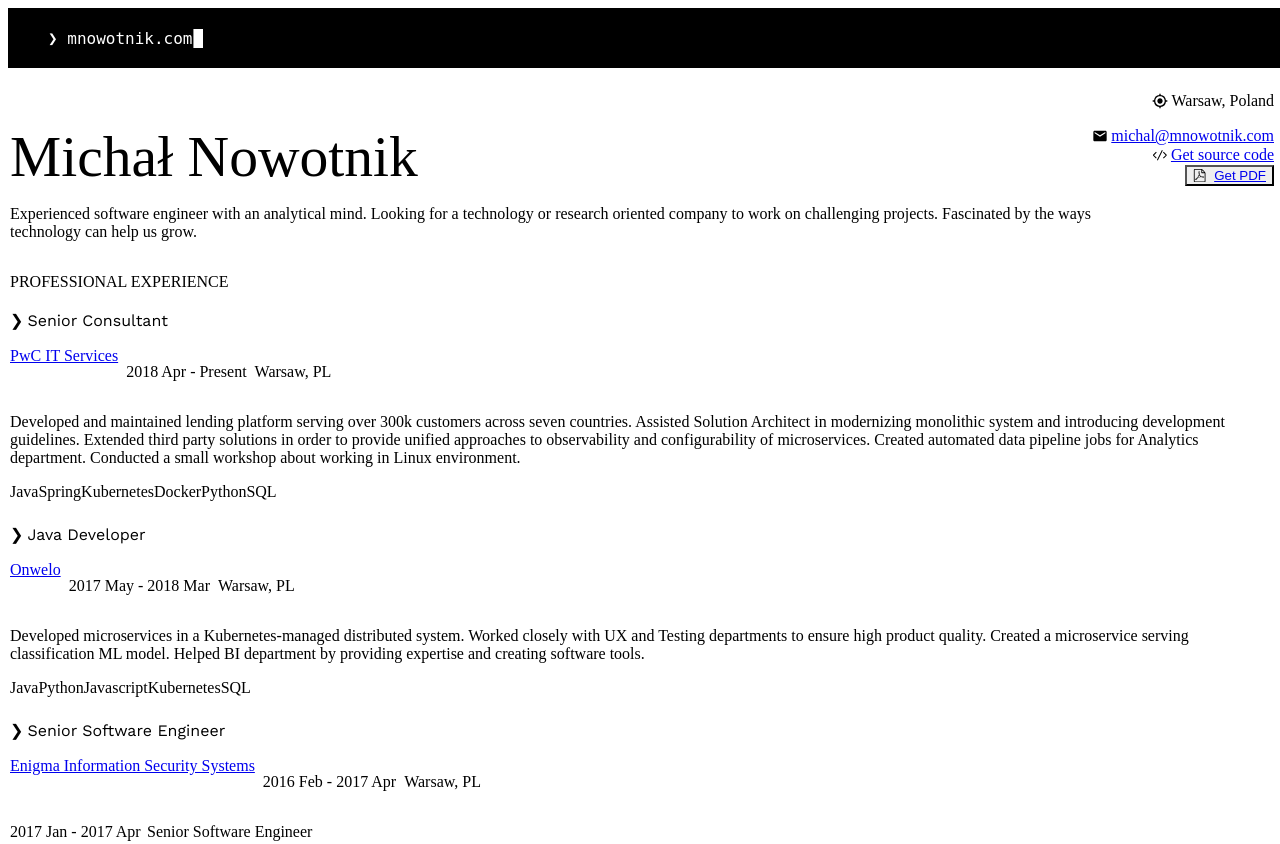
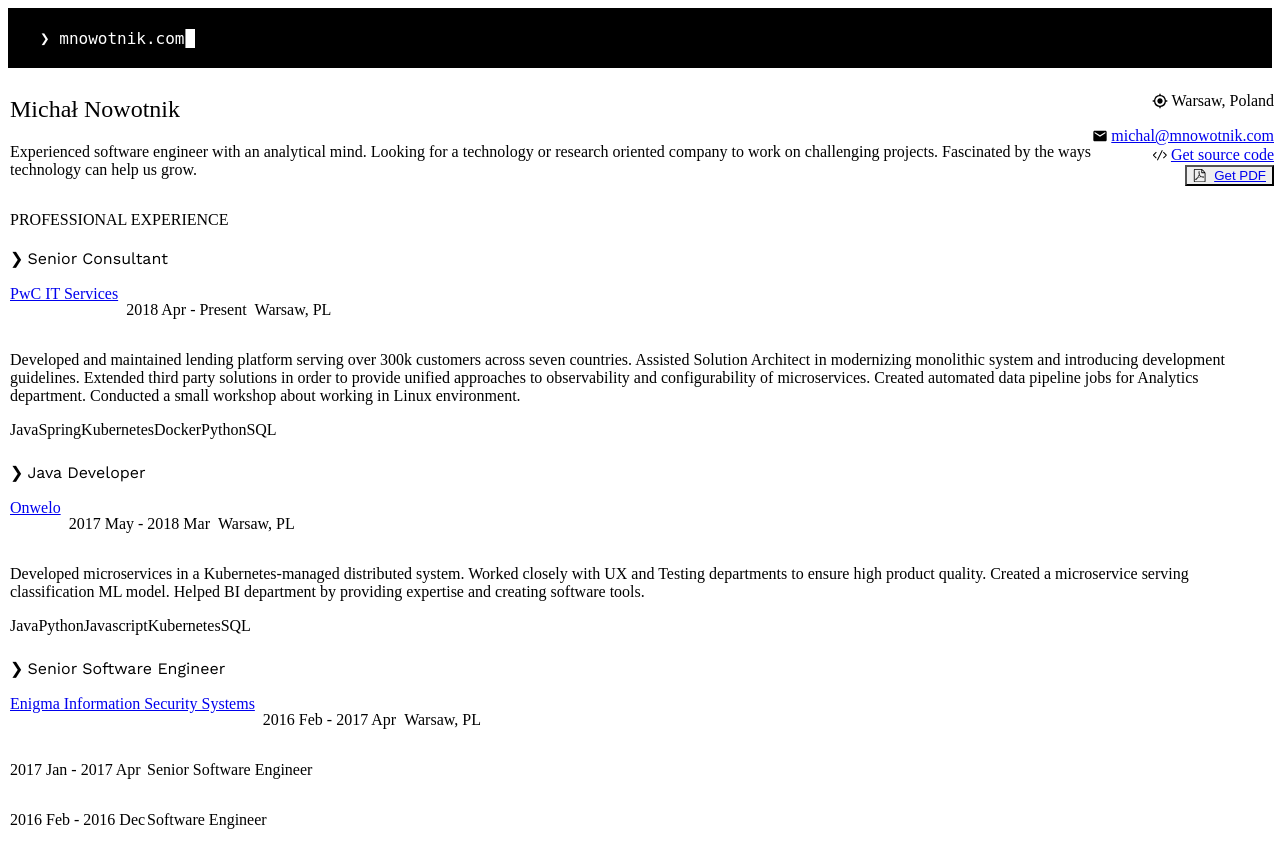
Before and after one commit to mnowotnik/mnowotnik.com, a Gatsby site: page / in a window 1280 px wide. Shown: the top 844 px of the page. Built offline with nearby package versions, Linux system fonts and the light colour scheme; Gatsby itself is replaced by a stand-in of ours.

Commit message:
improve typography a bit

```diff
--- a/src/@chakra-ui/gatsby-plugin/theme.ts
+++ b/src/@chakra-ui/gatsby-plugin/theme.ts
@@ -57,7 +57,7 @@
     light: 300,
   },
   lineHeights: {
-    base: "1.6",
+    base: {base: "1.5", md: "1.6"},
   },
   sizes: {
     articleWidth: "44rem",
--- a/src/components/cv/Experience.tsx
+++ b/src/components/cv/Experience.tsx
@@ -114,7 +114,7 @@
         </Flex>
         {$jobInfo}
       </Box>
-      <Text textAlign={{ base: "justify", md: "initial" }}>
+      <Text>
         {job.description}
       </Text>
       {$jobSkills}
--- a/src/components/cv/Header.tsx
+++ b/src/components/cv/Header.tsx
@@ -1,11 +1,18 @@
-import { Box, Flex, FlexProps, Heading, Icon, Text } from "@chakra-ui/react"
-import { Button, ButtonGroup } from "@chakra-ui/react"
+import {
+  Box,
+  Button,
+  Flex,
+  FlexProps,
+  Heading,
+  Icon,
+  Text,
+} from "@chakra-ui/react"
+import Link from "components/ui/Link"
 import { PersonalInfo } from "data/cv/model"
 import React from "react"
-import { MdMyLocation, MdEmail } from "react-icons/md"
 import { ImFilePdf } from "react-icons/im"
-import { VscCode, VscFilePdf } from "react-icons/vsc"
-import Link from "components/ui/Link"
+import { MdEmail, MdMyLocation } from "react-icons/md"
+import { VscCode } from "react-icons/vsc"
 
 interface Props {
   personalInfo: PersonalInfo
@@ -33,11 +40,11 @@
       justifyContent="space-between"
       {...props}
     >
-      <Box mb={{ base: 10, md: "inherit" }}>
-        <Heading fontWeight={300} fontSize="3.6rem" mb={12}>
+      <Box mb={{ base: 10, md: "inherit" }} mt={{base: 6, md: 4}}>
+        <Heading fontWeight={300} fontSize="5xl" mb={{base: 12, md: 14}}>
           {pi.fullName}
         </Heading>
-        <Text w="100%">{pi.summary}</Text>
+        <Text fontSize="lg">{pi.summary}</Text>
       </Box>
       <Flex direction="column">
         <IconContainer>
--- a/src/components/layout/Header.tsx
+++ b/src/components/layout/Header.tsx
@@ -96,7 +96,7 @@
       w="100%"
       mb={8}
       mx="auto"
-      px={8}
+      px={{ base: 4, md: 8 }}
       bgColor="black"
       {...props}
     >
```
